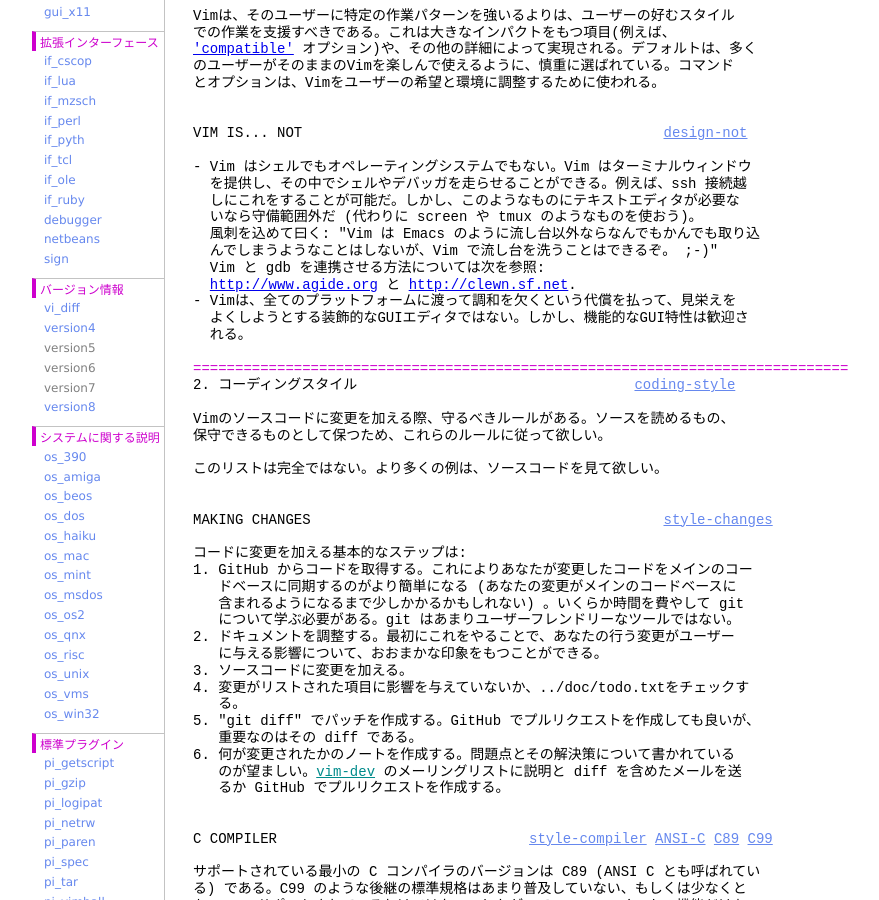
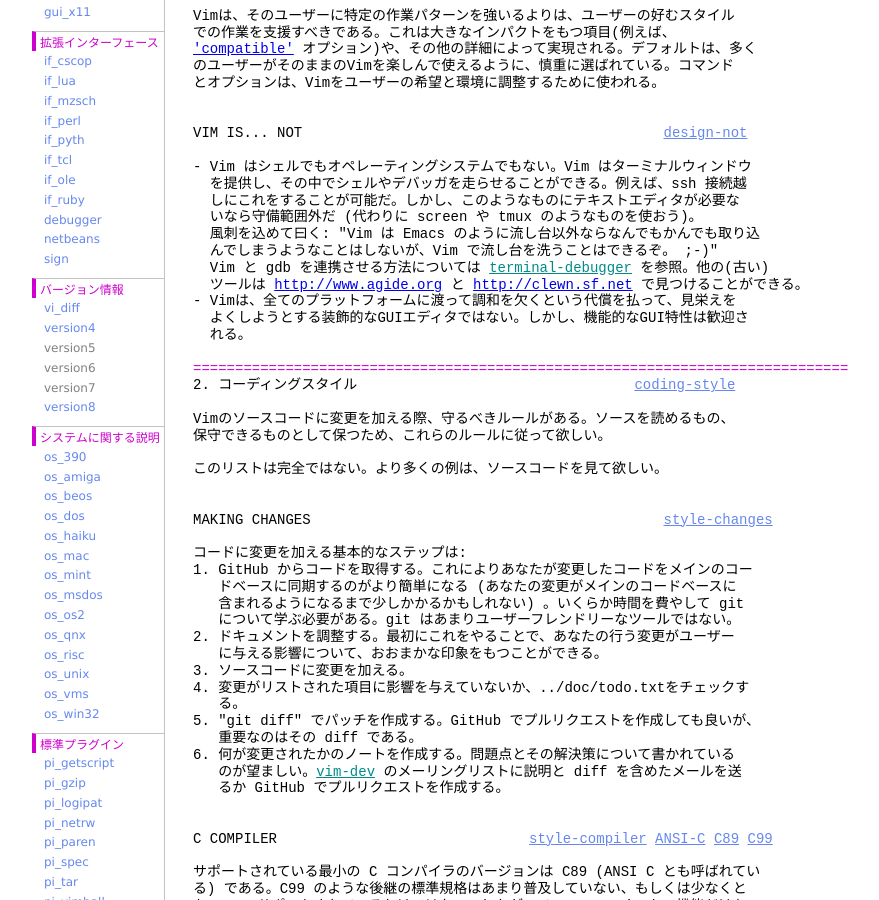
Before and after one commit to vim-jp/vimdoc-ja, a Jekyll site: the page built from develop.html, in a window 1280 px wide and 900 px high, scrolled down 2543 px. Shown: the whole window, without its empty margins (208-1087 px from the left). Built offline with Jekyll 4.4.1, drawn with Linux system fonts in a browser that asks for light colours; nearby versions of some CDN libraries; comment, search, counter and statistics services are not loaded; some of the changed text lies outside the part shown.

Commit message:
Generated by Travis JOB 3236.1
https://travis-ci.org/vim-jp/vimdoc-ja-working/builds/689122816

```diff
--- a/change.html
+++ b/change.html
@@ -3,7 +3,7 @@
 helpname: 'change'
 ---
 <div id='vimCodeElement'>
-<a class="Constant" href="change.html" name="change.txt">change.txt</a>&nbsp;&nbsp;&nbsp;&nbsp;For&nbsp;<span class="Identifier">Vim バージョン 8.2.</span>&nbsp;&nbsp;Last change: 2020 Feb 09<br>
+<a class="Constant" href="change.html" name="change.txt">change.txt</a>&nbsp;&nbsp;&nbsp;&nbsp;For&nbsp;<span class="Identifier">Vim バージョン 8.2.</span>&nbsp;&nbsp;Last change: 2020 Apr 11<br>
 <br>
 <br>
 &nbsp;&nbsp;&nbsp;&nbsp;&nbsp;&nbsp;&nbsp;&nbsp;&nbsp;&nbsp;&nbsp;&nbsp;&nbsp;&nbsp;&nbsp;&nbsp;&nbsp;&nbsp;<span class="Identifier">VIMリファレンスマニュアル&nbsp;&nbsp;&nbsp;&nbsp;by Bram Moolenaar</span><br>
@@ -205,7 +205,7 @@
 &nbsp;&nbsp;&nbsp;&nbsp;&nbsp;&nbsp;&nbsp;&nbsp;&nbsp;&nbsp;&nbsp;&nbsp;&nbsp;&nbsp;&nbsp;&nbsp;&nbsp;&nbsp;&nbsp;&nbsp;&nbsp;&nbsp;&nbsp;&nbsp;を参照)。<br>
 <br>
 &nbsp;&nbsp;&nbsp;&nbsp;&nbsp;&nbsp;&nbsp;&nbsp;&nbsp;&nbsp;&nbsp;&nbsp;&nbsp;&nbsp;&nbsp;&nbsp;&nbsp;&nbsp;&nbsp;&nbsp;&nbsp;&nbsp;&nbsp;&nbsp;&nbsp;&nbsp;&nbsp;&nbsp;&nbsp;&nbsp;&nbsp;&nbsp;&nbsp;&nbsp;&nbsp;&nbsp;&nbsp;&nbsp;&nbsp;&nbsp;&nbsp;&nbsp;&nbsp;&nbsp;&nbsp;&nbsp;&nbsp;&nbsp;&nbsp;&nbsp;&nbsp;&nbsp;&nbsp;&nbsp;&nbsp;&nbsp;<a class="Constant" href="change.html#v_r" name="v_r">v_r</a><br>
-<span class="Special">{Visual}</span>[&quot;x]r<span class="Special">{char}</span>&nbsp;&nbsp;&nbsp;&nbsp; ビジュアル選択されたテキストを全て&nbsp;<span class="Special">{char}</span>&nbsp;に置き換える。<br>
+<span class="Special">{Visual}</span>r<span class="Special">{char}</span>&nbsp;&nbsp;&nbsp;&nbsp;&nbsp;&nbsp;&nbsp;&nbsp; ビジュアル選択されたテキストを全て&nbsp;<span class="Special">{char}</span>&nbsp;に置き換える。<br>
 <br>
 &nbsp;&nbsp;&nbsp;&nbsp;&nbsp;&nbsp;&nbsp;&nbsp;&nbsp;&nbsp;&nbsp;&nbsp;&nbsp;&nbsp;&nbsp;&nbsp;&nbsp;&nbsp;&nbsp;&nbsp;&nbsp;&nbsp;&nbsp;&nbsp;&nbsp;&nbsp;&nbsp;&nbsp;&nbsp;&nbsp;&nbsp;&nbsp;&nbsp;&nbsp;&nbsp;&nbsp;&nbsp;&nbsp;&nbsp;&nbsp;&nbsp;&nbsp;&nbsp;&nbsp;&nbsp;&nbsp;&nbsp;&nbsp;&nbsp;&nbsp;&nbsp;&nbsp;&nbsp;&nbsp;&nbsp;&nbsp;<a class="Constant" href="change.html#v_C" name="v_C">v_C</a><br>
 <span class="Special">{Visual}</span>[&quot;x]C&nbsp;&nbsp;&nbsp;&nbsp;&nbsp;&nbsp;&nbsp;&nbsp;&nbsp;&nbsp; ビジュアル選択された行を [レジスタ x に入れ] 削除し、<br>
--- a/develop.html
+++ b/develop.html
@@ -3,7 +3,7 @@
 helpname: 'develop'
 ---
 <div id='vimCodeElement'>
-<a class="Constant" href="develop.html" name="develop.txt">develop.txt</a>&nbsp;&nbsp; For&nbsp;<span class="Identifier">Vim バージョン 8.2.</span>&nbsp;&nbsp;Last change: 2019 Nov 22<br>
+<a class="Constant" href="develop.html" name="develop.txt">develop.txt</a>&nbsp;&nbsp; For&nbsp;<span class="Identifier">Vim バージョン 8.2.</span>&nbsp;&nbsp;Last change: 2019 Apr 13<br>
 <br>
 <br>
 &nbsp;&nbsp;&nbsp;&nbsp;&nbsp;&nbsp;&nbsp;&nbsp;&nbsp;&nbsp;&nbsp;&nbsp;&nbsp;&nbsp;&nbsp;&nbsp;&nbsp;&nbsp;<span class="Identifier">VIMリファレンスマニュアル&nbsp;&nbsp;&nbsp;&nbsp;by Bram Moolenaar</span><br>
@@ -157,8 +157,8 @@
 &nbsp;&nbsp;いなら守備範囲外だ (代わりに screen や tmux のようなものを使おう)。<br>
 &nbsp;&nbsp;風刺を込めて曰く: &quot;Vim は Emacs のように流し台以外ならなんでもかんでも取り込<br>
 &nbsp;&nbsp;んでしまうようなことはしないが、Vim で流し台を洗うことはできるぞ。 ;-)&quot;<br>
-&nbsp;&nbsp;Vim と gdb を連携させる方法については次を参照:<br>
-&nbsp;&nbsp;<span class="Constant"><a href="http://www.agide.org">http://www.agide.org</a></span>&nbsp;と&nbsp;<span class="Constant"><a href="http://clewn.sf.net">http://clewn.sf.net</a></span>.<br>
+&nbsp;&nbsp;Vim と gdb を連携させる方法については&nbsp;<a class="Identifier" href="terminal.html#terminal-debugger">terminal-debugger</a>&nbsp;を参照。他の(古い)<br>
+&nbsp;&nbsp;ツールは&nbsp;<span class="Constant"><a href="http://www.agide.org">http://www.agide.org</a></span>&nbsp;と&nbsp;<span class="Constant"><a href="http://clewn.sf.net">http://clewn.sf.net</a></span>&nbsp;で見つけることができる。<br>
 - Vimは、全てのプラットフォームに渡って調和を欠くという代償を払って、見栄えを<br>
 &nbsp;&nbsp;よくしようとする装飾的なGUIエディタではない。しかし、機能的なGUI特性は歓迎さ<br>
 &nbsp;&nbsp;れる。<br>
```
